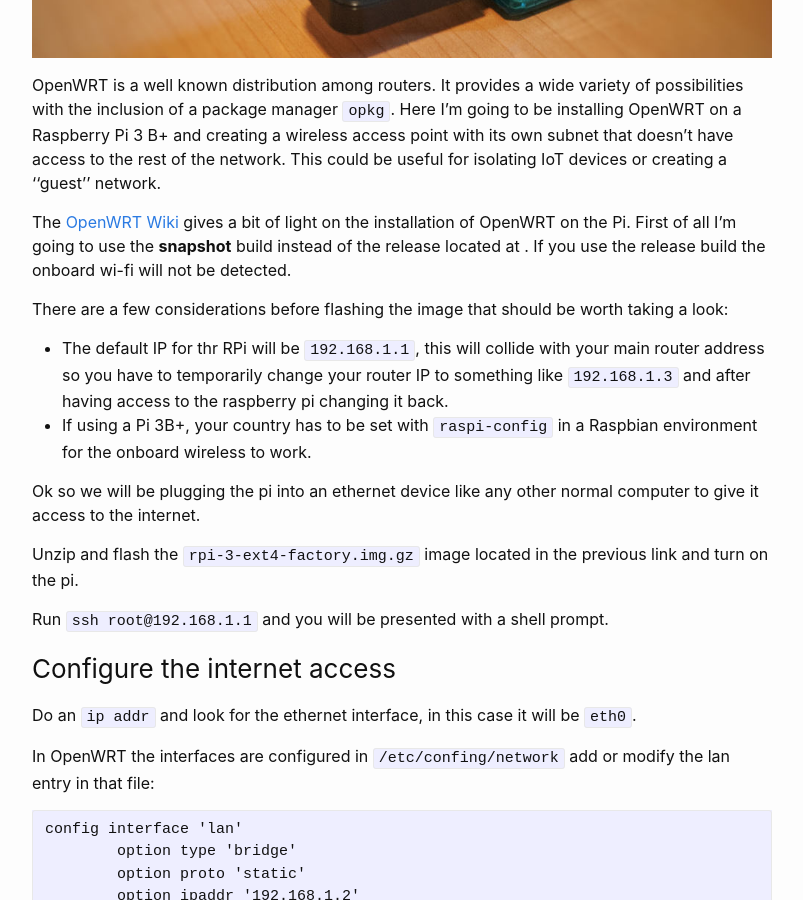
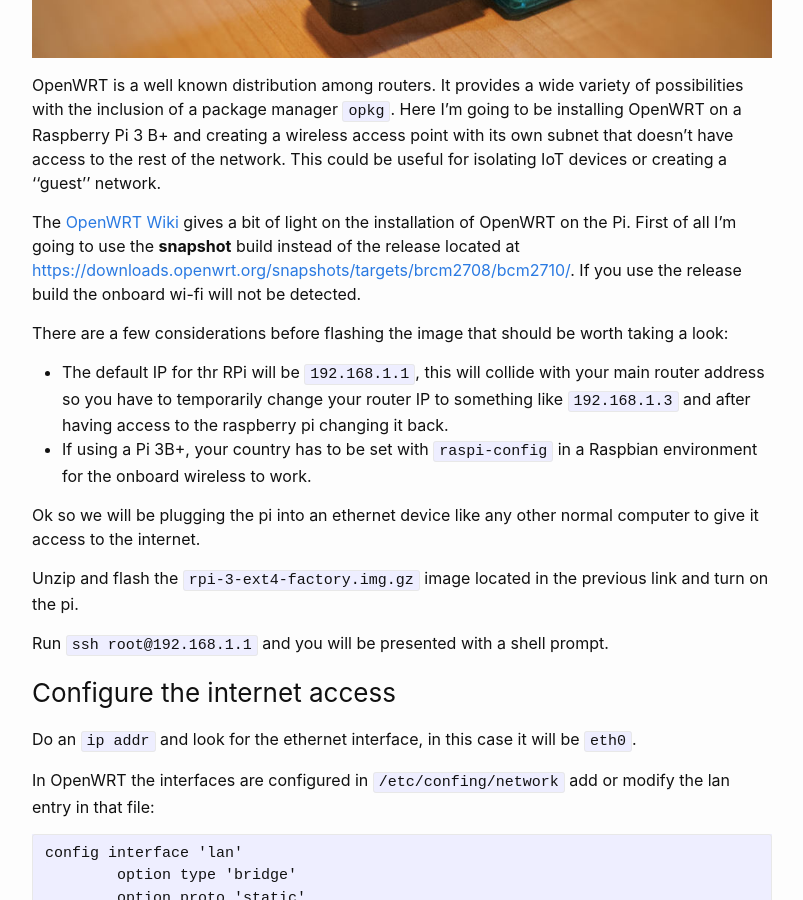
Before and after one commit to manueljimenezs/manueljimenezs.github.io, a Jekyll site: the page built from _posts/2019-07-06-rpi-openwrt.md, in a window 1280 px wide and 900 px high, scrolled down 569 px. Shown: the whole window, without its empty margins (238-1041 px from the left). Built offline with Jekyll 4.4.1, drawn with Linux system fonts in a browser that asks for light colours; some of the changed lines change nothing that is shown.

Commit message:
Update 2019-07-06-rpi-openwrt.md

```diff
--- a/_posts/2019-07-06-rpi-openwrt.md
+++ b/_posts/2019-07-06-rpi-openwrt.md
@@ -9,7 +9,7 @@ categories: guides
 
 OpenWRT is a well known distribution among routers. It provides a wide variety of possibilities with the inclusion of a package manager `opkg`. Here I'm going to be installing OpenWRT on a Raspberry Pi 3 B+ and creating a  wireless access point with its own subnet that doesn't have access to the rest of the network. This could be useful for isolating IoT devices or creating a ''guest'' network.
 
-The [OpenWRT Wiki](https://openwrt.org/toh/raspberry_pi_foundation/raspberry_pi) gives a bit of light on the installation of OpenWRT on the Pi. First of all I'm going to use the **snapshot** build instead of the release located at [](https://downloads.openwrt.org/snapshots/targets/brcm2708/bcm2710/). If you use the release build the onboard wi-fi will not be detected.
+The [OpenWRT Wiki](https://openwrt.org/toh/raspberry_pi_foundation/raspberry_pi) gives a bit of light on the installation of OpenWRT on the Pi. First of all I'm going to use the **snapshot** build instead of the release located at [https://downloads.openwrt.org/snapshots/targets/brcm2708/bcm2710/](https://downloads.openwrt.org/snapshots/targets/brcm2708/bcm2710/). If you use the release build the onboard wi-fi will not be detected.
 
 There are a few considerations before flashing the image that should be worth taking a look:
 
```
